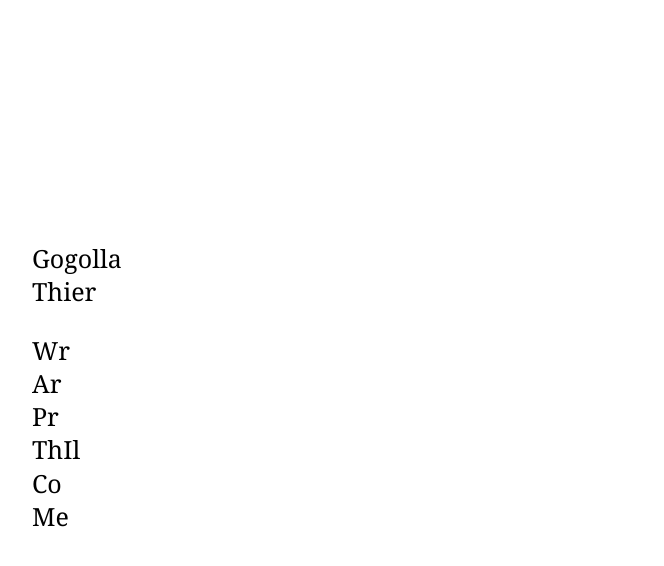
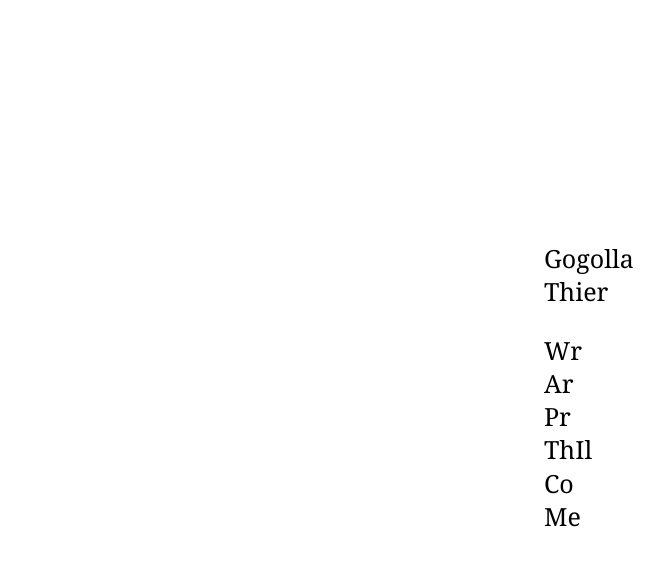
Before and after one commit to maalaria/collection, a Jekyll site: the page index.html, which Jekyll copies as it is, in a window 1280 px wide. Shown: the top 566 px of the page, without its empty margins (99-763 px from the left). Built offline with Jekyll 4.4.1, drawn with Linux system fonts in a browser that asks for light colours.

Commit message:
publish changes

```diff
--- a/css/styles.css
+++ b/css/styles.css
@@ -121,7 +121,7 @@
 #centered {
     position: fixed; /* or absolute */
     top: 25%;
-    left: 10%;
+    left: 50%;
 }
 
 #content {
@@ -138,7 +138,7 @@
     margin: 30;
     text-align: left;
     line-height: 0.1;
-    font-size: 90px;
+    font-size: 200px;
     font-weight: bold;
 }
 h3 {
```
Also changed, not shown: 2 other files.
